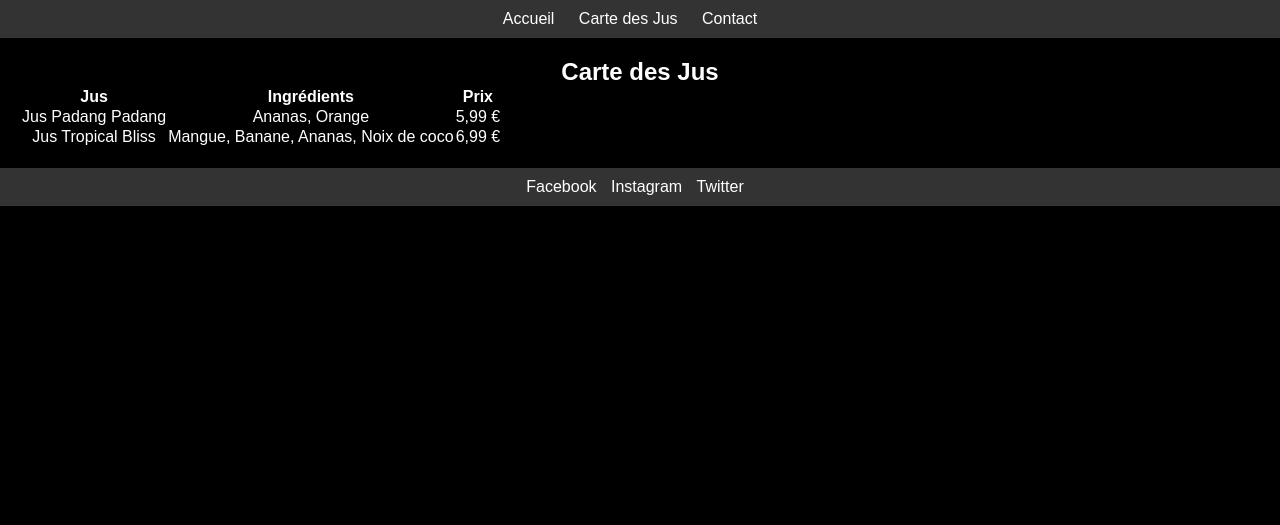
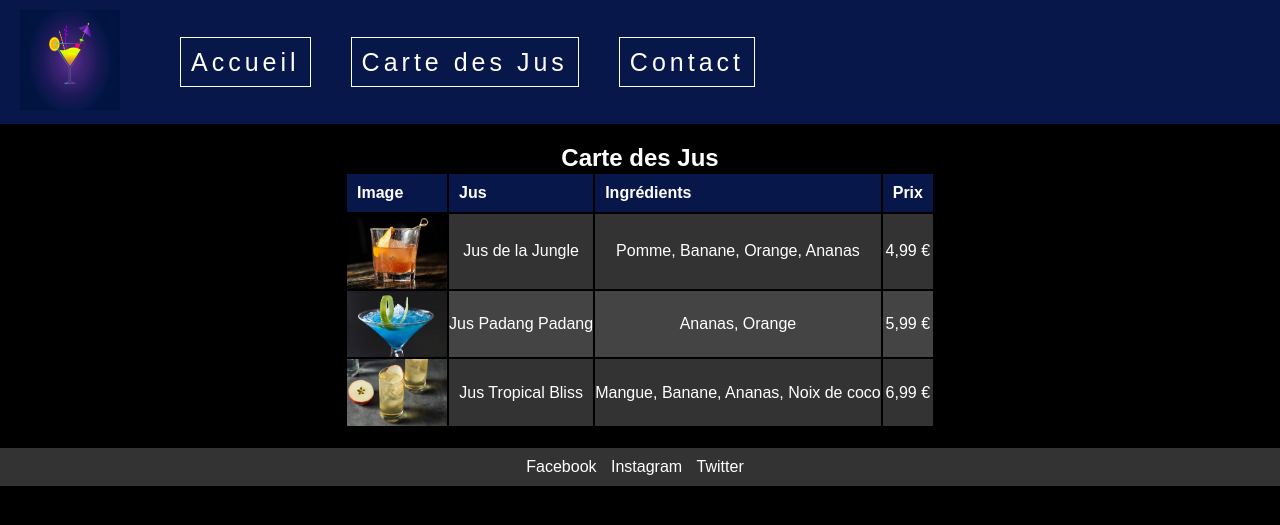
Before and after one commit to TheoTr/Portfolio, a PHP site: page /bar_fruit/desc.html in a window 1280 px wide. Shown: the top 525 px of the page. Run offline with PHP 8.4, Linux system fonts and the light colour scheme.

Commit message:
Finish exercice

```diff
--- a/src/bar_fruit/desc.html
+++ b/src/bar_fruit/desc.html
@@ -11,11 +11,12 @@
 
 <!-- Menu de Navigation -->
 <div class="menu">
-    <ul>
-        <li><a href="index.html">Accueil</a></li>
-        <li><a href="desc.html">Carte des Jus</a></li>
-        <li><a href="contact.html">Contact</a></li>
-    </ul>
+        <ul>
+            <li><img src="/src/img/cocktailgif.gif"></li>
+            <li><a href="index.html">Accueil</a></li>
+            <li><a href="desc.html">Carte des Jus</a></li>
+            <li><a href="contact.html">Contact</a></li>
+        </ul>
 </div>
 
 <!-- Page de la Carte des Jus -->
@@ -23,16 +24,25 @@
     <h2>Carte des Jus</h2>
     <table>
         <tr>
+            <th>Image</th>
             <th>Jus</th>
             <th>Ingrédients</th>
             <th>Prix</th>
         </tr>
         <tr>
+            <td><img src="/src/img/cocktail1.jpeg" alt=""></td>
+            <td>Jus de la Jungle</td>
+            <td>Pomme, Banane, Orange, Ananas</td>
+            <td>4,99 €</td>
+        </tr>
+        <tr>
+            <td><img src="/src/img/cocktail2.jpeg" alt=""></td>
             <td>Jus Padang Padang</td>
             <td>Ananas, Orange</td>
             <td>5,99 €</td>
         </tr>
         <tr>
+            <td><img src="/src/img/cocktail3.jpeg" alt=""></td>
             <td>Jus Tropical Bliss</td>
             <td>Mangue, Banane, Ananas, Noix de coco</td>
             <td>6,99 €</td>
--- a/src/bar_fruit/style.css
+++ b/src/bar_fruit/style.css
@@ -1,4 +1,4 @@
-*{
+* {
     margin: 0;
     padding: 0;
     color: #fff;
@@ -9,8 +9,90 @@ body {
     font-family: 'Poppins', sans-serif;
     height: 100vh;
 }
+/* Styles pour le menu de navigation */
+.menu {
+    background-color: #081749;
+    color: #fff;
+    padding: 10px;
+    display: flex; /* Use flexbox to center items */
+    align-items: center; /* Center items vertically on the y-axis */
+    justify-content: start; /* Center items horizontally on the x-axis */
+    width: 100%;
+}
 
-/* Styles pour le footer avec les liens vers les réseaux sociaux */
+.menu ul {
+    list-style: none;
+    padding: 0;
+    display: flex; /* Use flexbox to center items */
+    align-items: center; /* Center items vertically on the y-axis */
+    justify-content: start; /* Center items horizontally on the x-axis */
+}
+
+.menu li {
+    display: inline;
+    margin-right: 10px;
+}
+
+.menu li img {
+    width: 100px;
+    height: 100px;
+    margin-left: 10px;
+    margin-right: 50px;
+}
+
+.menu li a {
+    text-decoration: none;
+    color: #fff;
+    font-size: 25px;
+    margin-right: 30px;
+    padding: 10px;
+    letter-spacing: 4px;
+    transition: 0.5s;
+    margin-bottom: 20px;
+    border: 1px solid #fff;
+
+}
+
+.menu li a:hover {
+    color: #000;
+    background: #fff;
+    box-shadow: 0 0 10px #fff, 0 0 40px #fff, 0 0 80px #fff;
+}
+
+
+/* Center the table in the page */
+.page table {
+    margin: 0 auto;
+}
+
+/* Style the table header row */
+.page table th {
+    background-color: #081749;
+    color: #fff;
+    padding: 10px;
+    text-align: left;
+}
+
+/* Style alternating rows for better readability */
+.page table tr:nth-child(even) {
+    background-color: #333;
+    color: #fff;
+}
+
+.page table tr:nth-child(odd) {
+    background-color: #444;
+    color: #fff;
+}
+
+/* Style the images in the table */
+.page table img {
+    max-width: 100px;
+    height: auto;
+    display: block;
+    margin: 0 auto;
+}
+
+/* Style the footer links */
 .footer {
     background-color: #333;
     color: #fff;
@@ -32,30 +114,8 @@ body {
     text-decoration: none;
     color: #fff;
 }
-/* Styles pour le menu de navigation */
-.menu {
-    background-color: #333;
-    color: #fff;
-    padding: 10px;
-    text-align: center;
-}
 
-.menu ul {
-    list-style: none;
-    padding: 0;
-}
-
-.menu li {
-    display: inline;
-    margin-right: 20px;
-}
-
-.menu a {
-    text-decoration: none;
-    color: #fff;
-}
-
-/* Styles pour le contenu de la page */
+/* Add some padding to the page for better spacing */
 .page {
     padding: 20px;
     text-align: center;
```
Also changed, not shown: src/bar_fruit/contact.html (+19 -8 lines), src/bar_fruit/index.html (+2 -5 lines), src/img/cocktail1.jpeg (added), src/img/cocktail2.jpeg (added), src/img/cocktail3.jpeg (added), src/img/cocktailgif.gif (added), src/img/coctail.avif (added).
